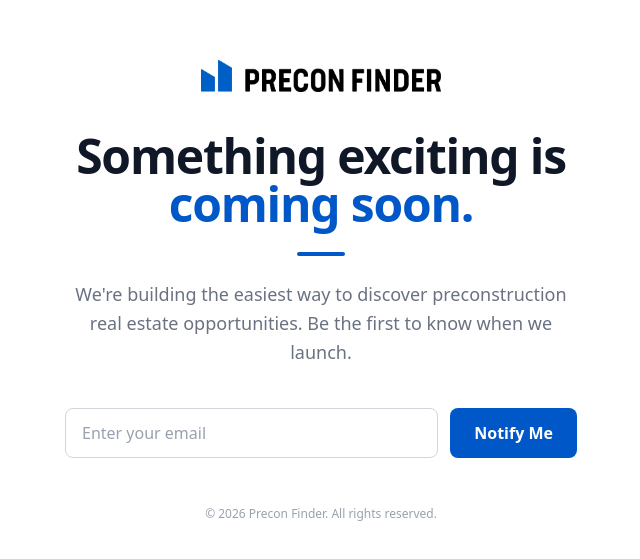
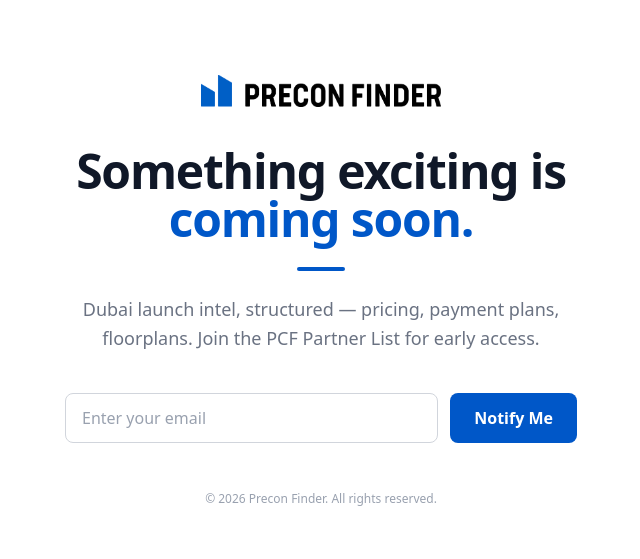
Before and after one commit to pdrrr3/pcf-website, a Next.js app: page / in a window 1280 px wide. Shown: the part 109-668 px from the top of the page, without its empty margins (319-959 px from the left). Built offline with nearby package versions, Linux system fonts and the light colour scheme.

Commit message:
Update description copy to Dubai launch intel messaging

```diff
--- a/app/page.tsx
+++ b/app/page.tsx
@@ -61,8 +61,7 @@
 
         {/* Subtext */}
         <p className="mb-10 text-lg leading-relaxed text-gray-500">
-          We&apos;re building the easiest way to discover preconstruction real
-          estate opportunities. Be the first to know when we launch.
+          Dubai launch intel, structured — pricing, payment plans, floorplans. Join the PCF Partner List for early access.
         </p>
 
         {/* Signup form */}
```
